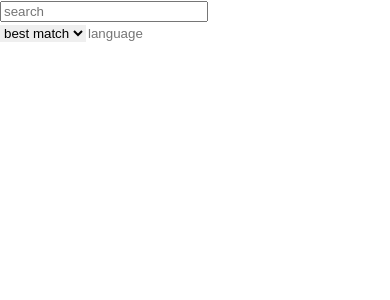
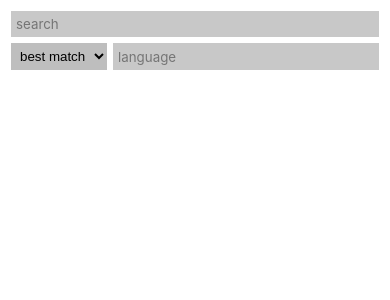
Before and after one commit to FelixMo42/motili-homework, a React (Create React App) app: page / in a window 390 px wide. Shown: the top 300 px of the page. Built offline with nearby package versions, Linux system fonts and the light colour scheme.

Commit message:
made css nicer and more responsive

```diff
--- a/src/features/search/Search.module.css
+++ b/src/features/search/Search.module.css
@@ -1,6 +1,70 @@
 .search {
-    width: 200px;
+    margin: 8px;
 }
+
+.search > div {
+    display: flex;
+}
+
+/* Search Term */
+
+.searchTerm {
+    padding: 3px;
+    display: inline-block;
+    width: 100%;
+}
+
+.searchTerm > input {
+    display: inline-block;
+    width: 100%;
+    padding: 5px;
+    border: none;
+    background-color: rgb(200, 200, 200);
+}
+
+.searchTerm > input:focus {
+    outline: none;
+}
+
+/* Langauge Filter */
+
+.languageFilter {
+    display: flex;
+    padding: 3px;
+    width: 100%;
+}
+
+.languageInput {
+    flex: 1;
+    width: 10px;
+    padding: 5px;
+    border: none;
+    background-color: rgb(200, 200, 200);
+}
+
+.languageInput:focus {
+    outline: none;
+}
+
+.language {
+    padding: 5px;
+    background-color: rgb(150, 150, 150);
+}
+
+/* Sort */
+
+.languageSort {
+    display: inline-block;
+    padding: 3px;
+}
+
+.languageSort > select {
+    border: none;
+    padding: 5px;
+    background-color: rgb(190, 190, 190);
+}
+
+/* Search Results */
 
 .repo {
     color: black;
@@ -12,27 +76,3 @@
 .repoName {
     font-weight: bold;
 }
-
-.language {
-    background-color: rgb(150, 150, 150);
-    border-radius: 5px;
-    margin: 0px 3px;
-    padding: 0px 5px;
-}
-
-.languageInput {
-    margin: 2px 0px;
-    border: none;
-}
-
-.languageInput:active {
-    border: none;
-}
-
-.languageSelect {
-    border: none;
-}
-
-.languageSelect::after {
-    position: relative;
-}
--- a/src/features/search/Search.tsx
+++ b/src/features/search/Search.tsx
@@ -10,6 +10,76 @@ import {
     addLanguage,
     removeLanguage
 } from './SearchSlice'
+
+export function LangaugeFilter() {
+    let languages = useAppSelector(state => state.search.languages)
+
+    return <span className={styles.languageFilter}>
+        {languages.map(language =>
+            <span
+                key={language}
+                className={styles.language}
+                placeholder="language"
+                onClick={event => {
+                    let value = (event.target as HTMLElement).innerHTML
+                    store.dispatch(removeLanguage(value))
+                }}
+            >{language}</span>
+        )}
+
+        <input
+            type="text"
+            className={styles.languageInput}
+            placeholder="language"
+            onKeyUp={event => {
+                if ( event.key === "Enter" ) {
+                    let element = event.target as HTMLInputElement
+                    let value = element.value
+                    element.value = ""
+                    store.dispatch(addLanguage(value))
+                }
+            }}
+        />
+    </span>
+}
+
+function LangaugeTerm() {
+    let searchTerm = useAppSelector(state => state.search.searchTerm)
+
+    return <span className={styles.searchTerm}>
+        <input
+            type="text"
+            placeholder="search"
+            value={searchTerm}
+            onInput={event => {
+                let element = event.target as HTMLInputElement
+                let value = element.value
+                store.dispatch(setSearchTerm(value))
+            }}
+        />
+    </span>
+}
+
+function LangaugeSortSelector() {
+    let searchSort = useAppSelector(state => state.search.searchSort)
+
+    return <div className={styles.languageSort}>
+        <select
+            value={searchSort}
+            className={styles.languageSelect}
+            onChange={event => {
+                let element = event.target as HTMLSelectElement
+                let selected = element.value
+                store.dispatch(setSearchSort(selected))
+            }}
+        >
+            <option value="best-match">best match</option>
+            <option value="stars">stars</option>
+            <option value="forks">forks</option>
+            <option value="updated">updated</option>
+        </select>
+    </div>
+}
 
 export default function Search() {
     let [searchResults, setSearchResults] = useState<GitHubRepo[]>([])
@@ -49,68 +119,16 @@ export default function Search() {
             .catch(console.log)
     }, [searchTerm, searchSort, languages])
 
-    return <div>
-        {/* The search box */}
-        <input
-            type="text"
-            className={styles.search}
-            placeholder="search"
-            onInput={event => {
-                let element = event.target as HTMLInputElement
-                let value = element.value
-                store.dispatch(setSearchTerm(value))
-            }}
-        />
+    return <div className={styles.search}>
+        {/* Display search box. */}
+        <LangaugeTerm />
 
         <div>
-            {/* allowed languages */}
-            <select
-                value={searchSort}
-                className={styles.languageSelect}
-                onChange={event => {
-                    let element = event.target as HTMLSelectElement
-                    let selected = element.value
-                    store.dispatch(setSearchSort(selected))
-                }}
-            >
-                <option value="best-match">best match</option>
-                <option value="stars">stars</option>
-                <option value="forks">forks</option>
-                <option value="updated">updated</option>
-            </select>
-
-            {/* Select sort */}
-            {languages.map(language =>
-                <span
-                    key={language}
-                    className={styles.language}
-                    placeholder="language"
-                    onClick={event => {
-                        let value = (event.target as HTMLElement).innerHTML
-                        store.dispatch(removeLanguage(value))
-                    }}
-                >{language}</span>
-            )}
-
-            <input
-                type="text"
-                className={styles.languageInput}
-                placeholder="language"
-                onKeyUp={event => {
-                    if ( event.key === "Enter" ) {
-                        let element = event.target as HTMLInputElement
-                        let value = element.value
-                        element.value = ""
-                        store.dispatch(addLanguage(value))
-                    }
-                }}
-            />
+            <LangaugeSortSelector />
+            <LangaugeFilter />
         </div>
 
-
-        {/* The list of search results */}
-        <div>{
-            searchResults.map(repo => <Repo key={repo.id} repo={repo}/>)
-        }</div>
+        {/* Display search results. */}
+        {searchResults.map(repo => <Repo key={repo.id} repo={repo} />)}
     </div>
 }
--- a/src/index.css
+++ b/src/index.css
@@ -1,12 +1,27 @@
+* {
+    box-sizing: border-box;
+}
+
 body {
-    margin: 0;
+    margin: 0px;
+
+    font-size: 14px;
     font-family:
         -apple-system, BlinkMacSystemFont,
         'Segoe UI', 'Roboto', 'Oxygen', 'Ubuntu', 'Cantarell',
         'Fira Sans', 'Droid Sans', 'Helvetica Neue',
         sans-serif;
+
     -webkit-font-smoothing: antialiased;
     -moz-osx-font-smoothing: grayscale;
+}
+
+input {
+    font-family:
+        -apple-system, BlinkMacSystemFont,
+        'Segoe UI', 'Roboto', 'Oxygen', 'Ubuntu', 'Cantarell',
+        'Fira Sans', 'Droid Sans', 'Helvetica Neue',
+        sans-serif;
 }
 
 code {
```
